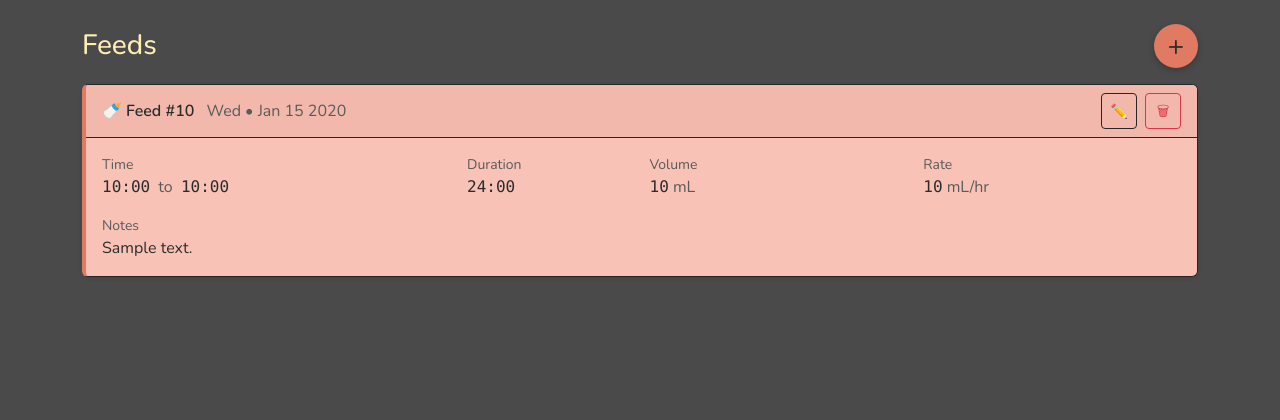
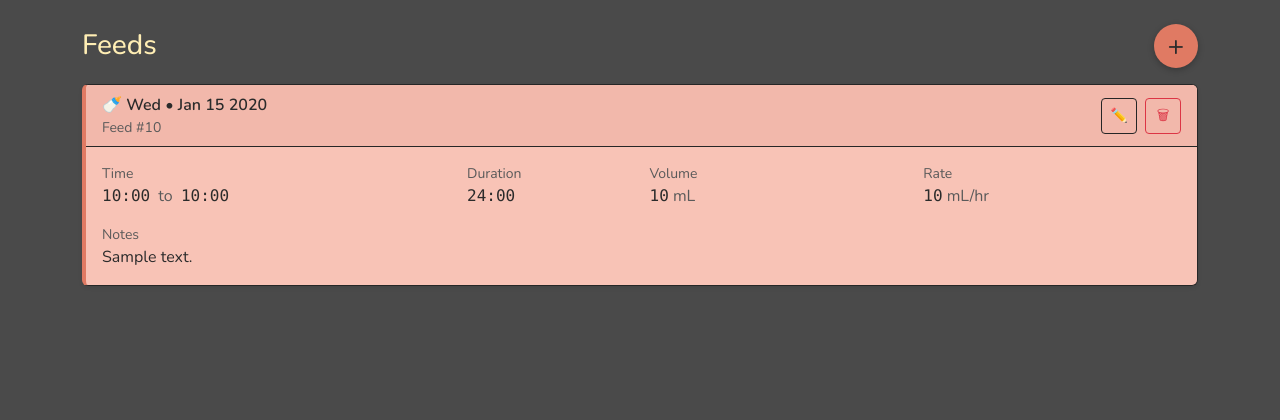
Before and after one commit to supersaiyoon/eli-care-log, a Flask app: page /feed in a window 1280 px wide. Shown: the part 110-530 px from the top of the page. Run offline with Flask 3, Linux system fonts and the light colour scheme; tables that the repository leaves empty hold one stand-in row (values such as "Sample post"); parts of the project's set-up code (start-up, migrations or seed data) failed here and were passed over.

Commit message:
Standardize card headers across all logs with uniform date-first layout and secondary info on second line

```diff
--- a/templates/feed_list.html
+++ b/templates/feed_list.html
@@ -15,11 +15,15 @@
         <div class="card shadow-sm card-accent accent-border">
             <div class="card-header d-flex justify-content-between align-items-center">
                 <div>
-                    🍼
-                    <span class="fw-semibold">Feed #{{ f.feed_num }}</span>
-                    <span class="text-muted ms-2">{{ f.date | format_dt }}</span>
+                    <div class="fw-semibold">
+                        🍼 {{ f.date | format_dt }}
+                    </div>
+
+                    <div class="text-muted small">
+                        Feed #{{ f.feed_num }}
+
                         {% if f.status != "complete" %}
-                        <span class="badge badge-status
+                            <span class="badge badge-status ms-2
                                 {% if f.status == 'in progress' %}badge-in-progress
                                 {% elif f.status == 'incomplete' %}badge-incomplete
                                 {% endif %}
@@ -27,6 +31,7 @@
                                 {{ f.status }}
                             </span>
                         {% endif %}
+                    </div>
                 </div>
 
                 <div class="d-flex gap-2">
```
Also changed, not shown: templates/medication_list.html (+7 -3 lines), templates/sleep_list.html (+11 -4 lines). Lines whose indentation alone changed are shown as unchanged.
